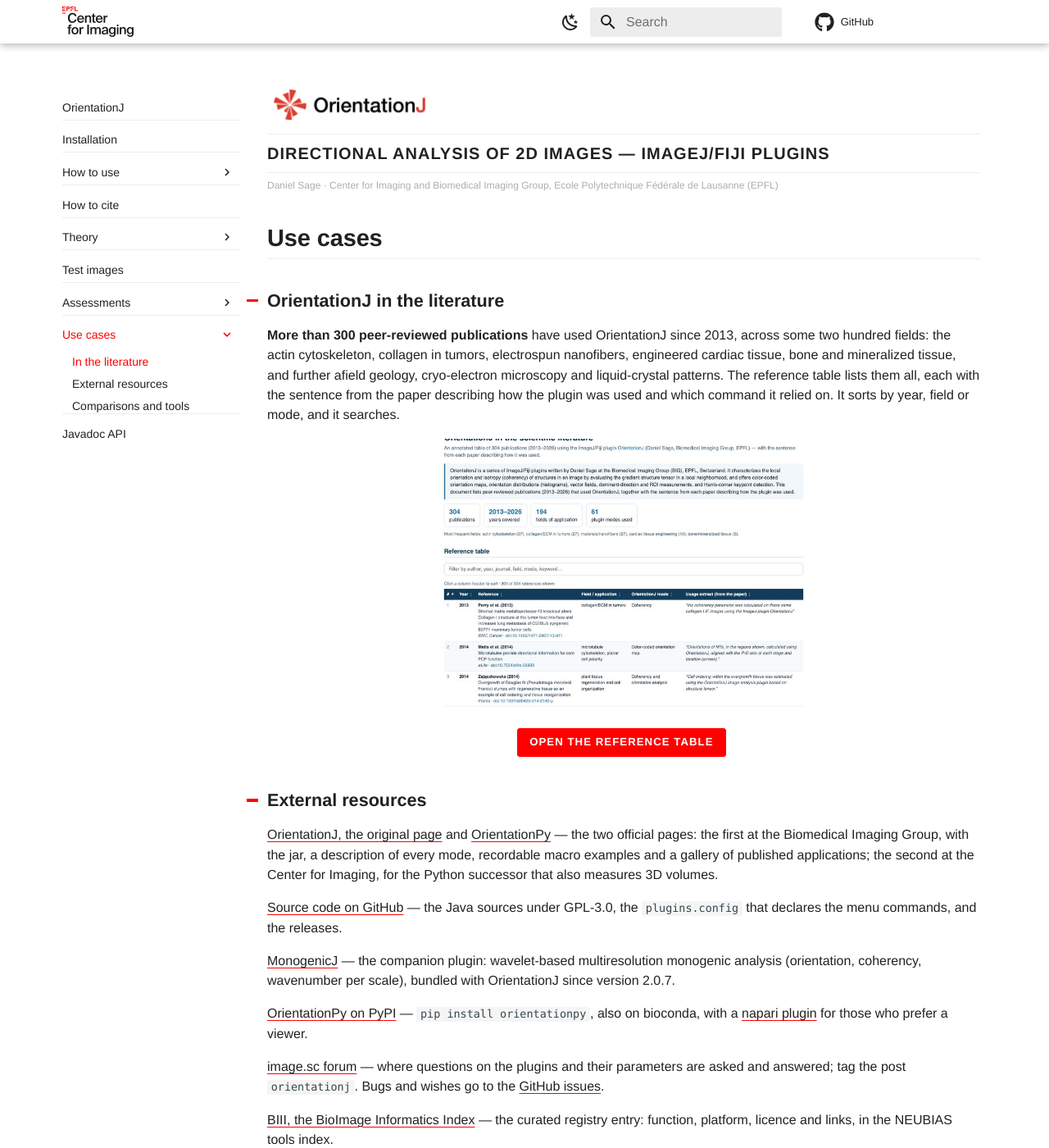
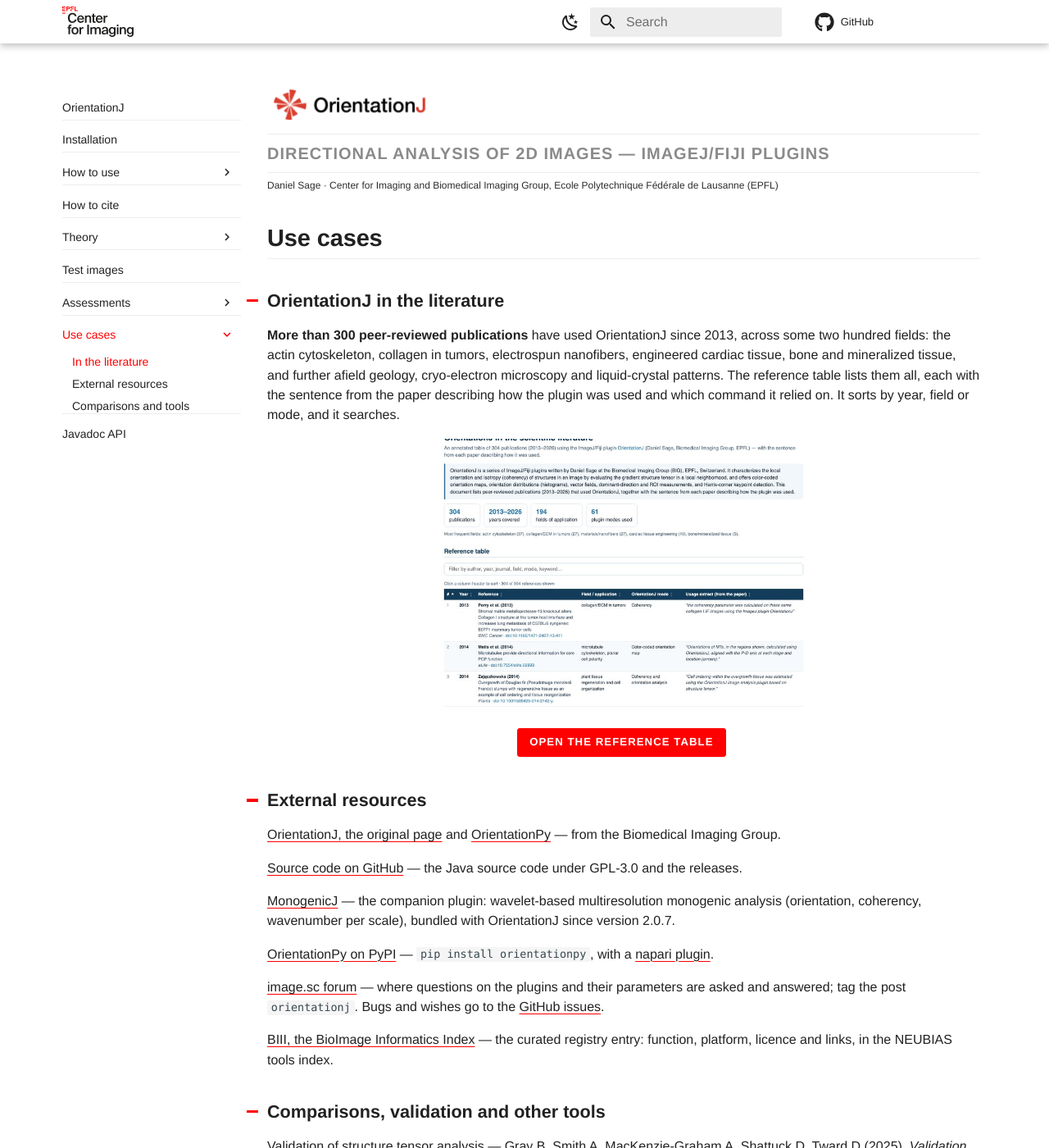
Before and after one commit to Biomedical-Imaging-Group/OrientationJ, an MkDocs documentation site: the page built from docs/use-cases/index.md, in a window 1280 px wide and 1400 px high. Shown: the whole window at 82% size. Built offline with MkDocs 1.6.1 and Material for MkDocs 9.7.7, drawn with Linux system fonts in a browser that asks for light colours; comment, search, counter and statistics services are not loaded; some of the changed text lies outside the part shown.

Commit message:
docs: the banner tones, and three pages corrected
The subtitle is brighter (#8a8a8a — 3.5:1, which is AA at that size and
weight) and the credit darker (#2e2e2e, nearly the ink of the text), so the
two lines now sit either side of the running text instead of both being gray.

Corrections, keeping the intent of the edits they came from:

Home — "how anisotropy is it" reads as anisotropy of the neighborhood; the
sentence about the assessments, cut off mid-link, names the four of them; the
applications paragraph, which had lost its verb, says what the plugin
quantifies and what the 300 studies did with it; and the color-survey
paragraph, which pointed at a link called "link", now points at the page and
tells the reader what the slider below shows.

How to use — the sentence that trailed off after "are describe on this
section ..." lists what the section covers, the color survey included.

Color Survey HSB — the two paragraphs interrupted by ellipses are written
out: why hue and orientation map onto each other without a seam, and what
each of the three channels carries, with the energy as the other usual
choice for the brightness.

```diff
--- a/docs/stylesheets/extra.css
+++ b/docs/stylesheets/extra.css
@@ -267,13 +267,14 @@
   font-weight: 600;
   letter-spacing: 0.05em;
   text-transform: uppercase;
-  color: var(--md-default-fg-color);
+  color: #8a8a8a;                    /* brighter: 3.5:1, which is AA for type
+                                        this large and bold */
 }
 .oj-banner__credit {
   margin: 0.5em 0 0;
   font-size: 0.6rem;
   line-height: 1.6;
-  color: var(--md-default-fg-color--lighter);
+  color: #2e2e2e;                    /* darker: nearly the ink of the text */
 }
 .oj-banner__credit a {
   color: inherit;
--- a/docs/use-cases/index.md
+++ b/docs/use-cases/index.md
@@ -25,13 +25,13 @@
 
 ## External resources
 
-**[OrientationJ, the original page](https://bigwww.epfl.ch/demo/orientation/)** and **[OrientationPy](https://epfl-center-for-imaging.gitlab.io/orientationpy/)** — the two official pages: the first at the Biomedical Imaging Group, with the jar, a description of every mode, recordable macro examples and a gallery of published applications; the second at the Center for Imaging, for the Python successor that also measures 3D volumes.
+**[OrientationJ, the original page](https://bigwww.epfl.ch/demo/orientation/)** and **[OrientationPy](https://epfl-center-for-imaging.gitlab.io/orientationpy/)** — from the Biomedical Imaging Group.
 
-**[Source code on GitHub](https://github.com/Biomedical-Imaging-Group/OrientationJ)** — the Java sources under GPL-3.0, the `plugins.config` that declares the menu commands, and the releases.
+**[Source code on GitHub](https://github.com/Biomedical-Imaging-Group/OrientationJ)** — the Java source code under GPL-3.0 and the releases.
 
 **[MonogenicJ](https://bigwww.epfl.ch/demo/monogenicj/)** — the companion plugin: wavelet-based multiresolution monogenic analysis (orientation, coherency, wavenumber per scale), bundled with OrientationJ since version 2.0.7.
 
-**[OrientationPy on PyPI](https://pypi.org/project/orientationpy/)** — `pip install orientationpy`, also on bioconda, with a [napari plugin](https://github.com/EPFL-Center-for-Imaging/napari-orientationpy) for those who prefer a viewer.
+**[OrientationPy on PyPI](https://pypi.org/project/orientationpy/)** — `pip install orientationpy`, with a [napari plugin](https://github.com/EPFL-Center-for-Imaging/napari-orientationpy).
 
 **[image.sc forum](https://forum.image.sc/)** — where questions on the plugins and their parameters are asked and answered; tag the post `orientationj`. Bugs and wishes go to the [GitHub issues](https://github.com/Biomedical-Imaging-Group/OrientationJ/issues).
 
@@ -39,7 +39,7 @@
 
 ## Comparisons, validation and other tools
 
-**[Validation of structure tensor analysis](https://doi.org/10.1016/j.jneumeth.2025.110539)** — Gray B, Smith A, MacKenzie-Graham A, Shattuck D, Tward D (2025), *Validation of structure tensor analysis for orientation estimation in brain tissue microscopy*, Journal of Neuroscience Methods 423:110539. A simulation study of the method itself: the choice of parameters matters little for a single orientation, accuracy falls with anisotropic pixels, and where fibers cross a poor choice makes the estimate essentially random — a limit of any single tensor per pixel.
+**[Validation of structure tensor analysis](https://doi.org/10.1016/j.jneumeth.2025.110539)** — Gray B, Smith A, MacKenzie-Graham A, Shattuck D, Tward D (2025), *Validation of structure tensor analysis for orientation estimation in brain tissue microscopy*, Journal of Neuroscience Methods 423:110539. A simulation study of the method itself.
 
 **[Comparison of fiber orientation analysis methods](https://documents.thermofisher.com/TFS-Assets/MSD/Scientific-Resources/wp0010-comparison-fiber-analysis.pdf)** — a Thermo Fisher white paper comparing the usual approaches on the same images; vendor literature rather than a peer-reviewed study, but a compact overview of what each family of methods measures.
 
@@ -53,4 +53,4 @@
 
 **[CT-FIRE](https://doi.org/10.1117/1.JBO.19.1.016007)** — fiber tracking and extraction for collagen in second-harmonic-generation images.
 
-**[skimage.feature.structure_tensor](https://scikit-image.org/docs/stable/api/skimage.feature.html#skimage.feature.structure_tensor)** — the minimal structure tensor of scikit-image (finite-difference gradients only), the closest thing in the Python ecosystem outside OrientationPy.
+**[skimage.feature.structure_tensor](https://scikit-image.org/docs/stable/api/skimage.feature.html#skimage.feature.structure_tensor)** — the minimal structure tensor of scikit-image (finite-difference gradients only).
```
Also changed, not shown: docs/index.md (+7 -9 lines), docs/user-guide/color-survey.md (+2 -6 lines), docs/user-guide/index.md (+2 -2 lines).
